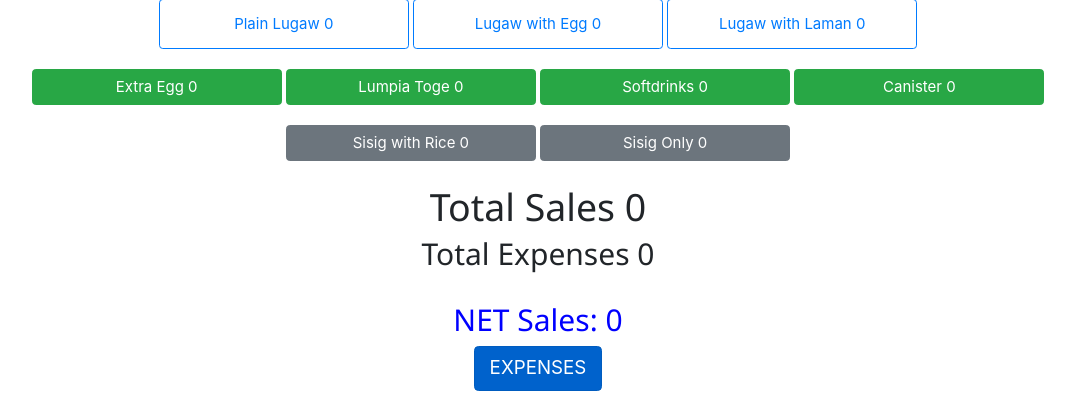
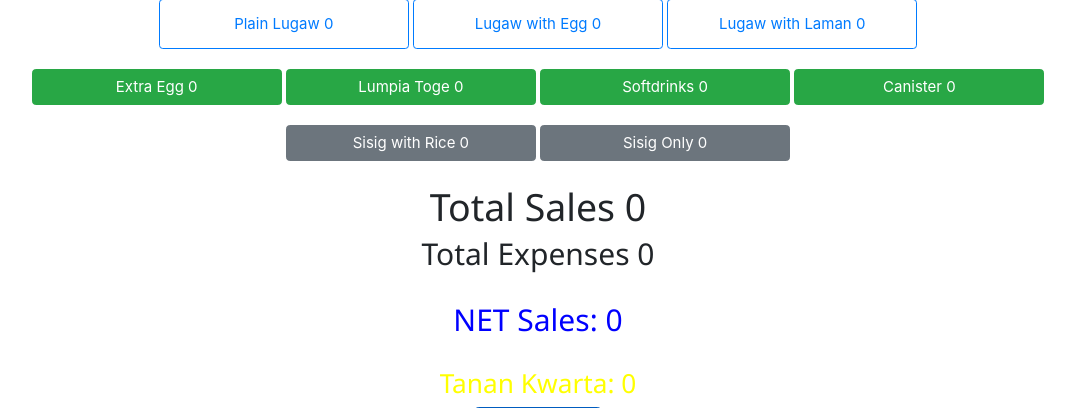
Before and after one commit to Jijiluzana225/lugawan, a Django app: page / in a window 1280 px wide. Shown: the part 101-509 px from the top of the page, without its empty margins (102-1177 px from the left). Run offline with Django 5.2, Linux system fonts and the light colour scheme; data that the repository does not hold is empty; some libraries are stand-ins or nearby versions.

Commit message:
Update index.html
adfad

```diff
--- a/lugawan/templates/index.html
+++ b/lugawan/templates/index.html
@@ -90,7 +90,8 @@ input[type=button], input[type=submit], input[type=reset] {
   <h2 stye="margin-top:50px"> Total Expenses {{totalexpense}} </h2>
   </br>
   <h2 style="color: blue"> NET Sales: {{xnet}} </h2>
-
+  </br>
+  <h3 style="color: Yellow"> Tanan Kwarta: {{Allnet}} </h2>
 	</div>
   <div class="container text-center">
  <a href="{% url 'expensepath' %}" class="btn btn-primary btn-lg active" role="button" aria-pressed="true">EXPENSES</a>
```
